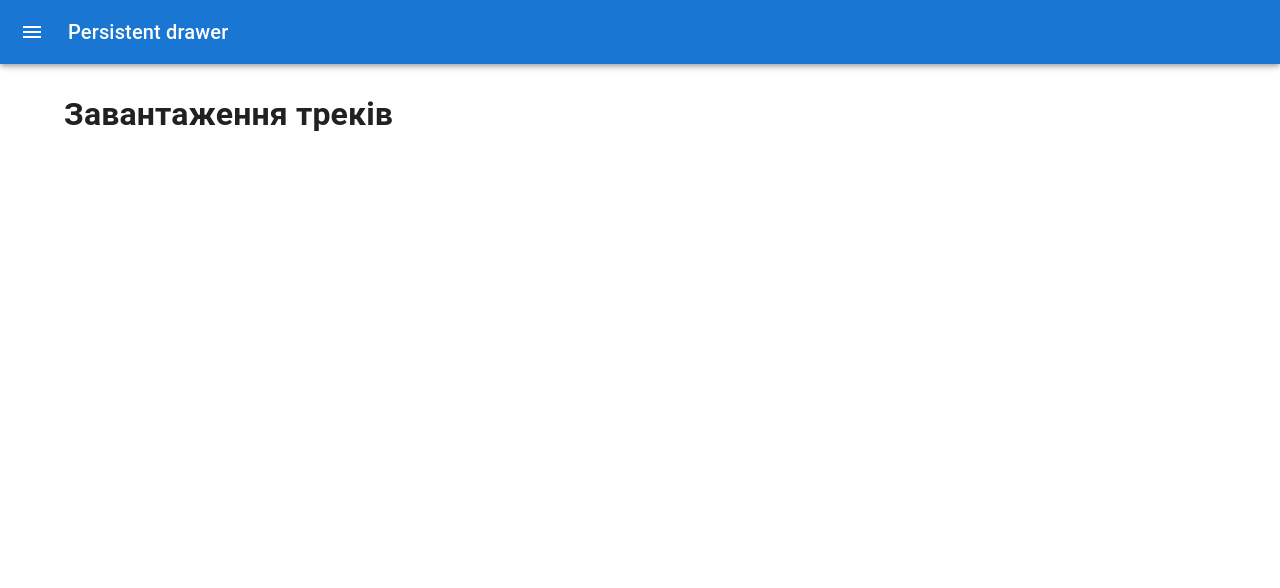
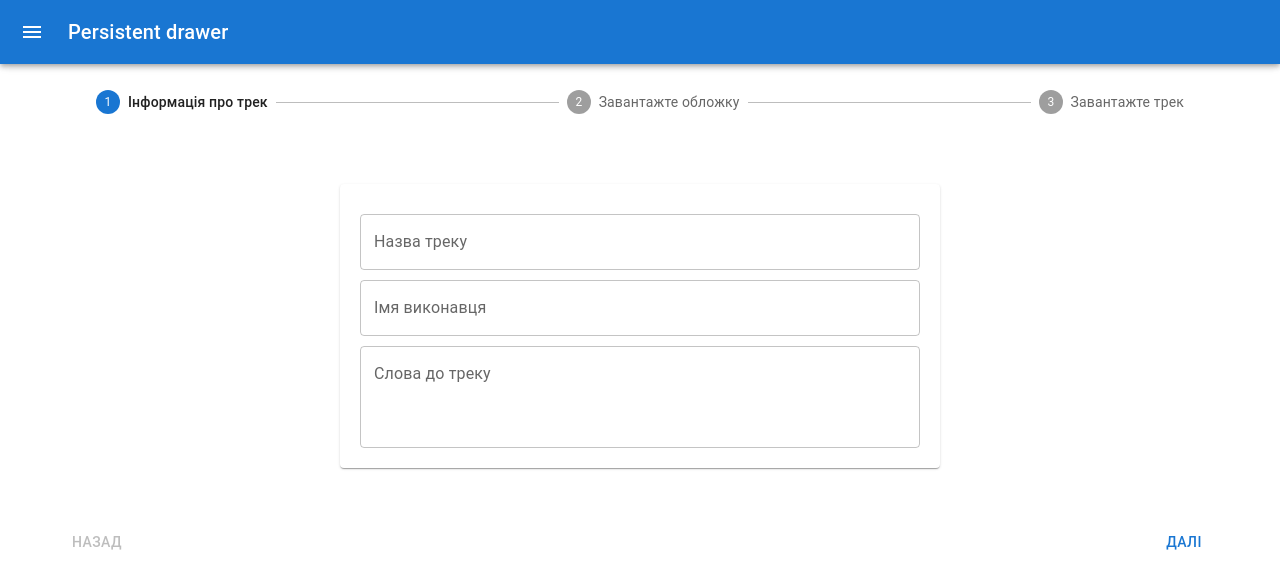
Before and after one commit to jonqwerty/MusifyClient, a Next.js app: page /tracks/create in a window 1280 px wide. Shown: the top 588 px of the page. Built offline with nearby package versions, Linux system fonts and the light colour scheme.

Commit message:
Create mark up for upload page

```diff
--- /dev/null
+++ b/components/StepWrapper.tsx
@@ -0,0 +1,34 @@
+import { Card, Container, Grid, Step, StepLabel, Stepper } from "@mui/material"
+import React from "react"
+
+interface StepWrapperProps {
+  activeStep: number
+}
+
+const steps = ["Інформація про трек", "Завантажте обложку", "Завантажте трек"]
+
+const StepWrapper: React.FunctionComponent<StepWrapperProps> = ({ activeStep, children }) => {
+  return (
+    <Container>
+      <Stepper activeStep={activeStep}>
+        {steps.map((step, index) => (
+          <Step key={index}
+          completed={activeStep > index}
+          >
+              <StepLabel>
+                  {step}
+              </StepLabel>
+          </Step>
+        ))}
+      </Stepper>
+      <Grid container justifyContent='center' style={{margin: '70px 0', height: 270}}>
+          <Card style={{width: 600}}>
+              {children}
+          </Card>
+
+      </Grid>
+    </Container>
+  )
+}
+
+export default StepWrapper
--- a/pages/tracks/create.tsx
+++ b/pages/tracks/create.tsx
@@ -1,10 +1,38 @@
-import React from "react"
+import { Button, Grid, TextField } from "@mui/material"
+import React, { useState } from "react"
+import StepWrapper from "../../components/StepWrapper"
 import MainLayout from "../../layouts/MainLayout"
 
 const Create = () => {
+  const [activeStep, setActiveStep] = useState(0)
+
+  const next = () => {
+    if (activeStep !== 2) {
+      setActiveStep((prev) => prev + 1)
+    }
+  }
+  const back = () => {
+    setActiveStep((prev) => prev - 1)
+  }
   return (
     <MainLayout>
-      <h1> Завантаження треків</h1>
+      <StepWrapper activeStep={activeStep}>
+        {activeStep === 0 && (
+          <Grid container direction={"column"} style={{ padding: 20 }}>
+            <TextField style={{ marginTop: 10 }} label={"Назва треку"} />
+            <TextField style={{ marginTop: 10 }} label={"Імя виконавця"} />
+            <TextField style={{ marginTop: 10 }} label={"Слова до треку"} multiline rows={3} />
+          </Grid>
+        )}
+        {activeStep === 1 && <h1>step 2</h1>}
+        {activeStep === 2 && <h1>step 3</h1>}
+      </StepWrapper>
+      <Grid container justifyContent="space-between">
+        <Button disabled={activeStep === 0} onClick={back}>
+          Назад
+        </Button>
+        <Button onClick={next}>Далі</Button>
+      </Grid>
     </MainLayout>
   )
 }
```
